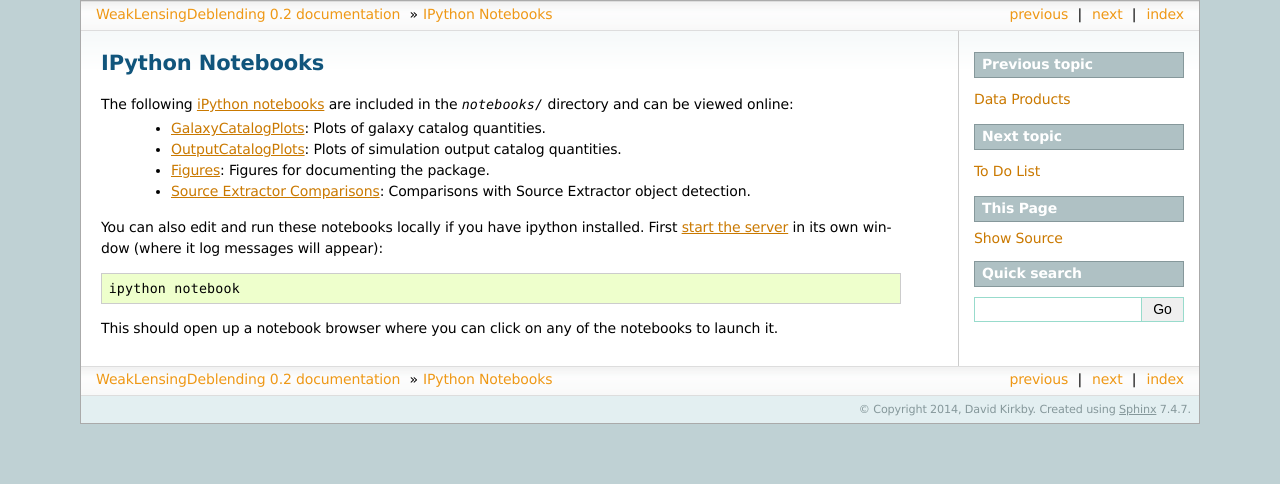
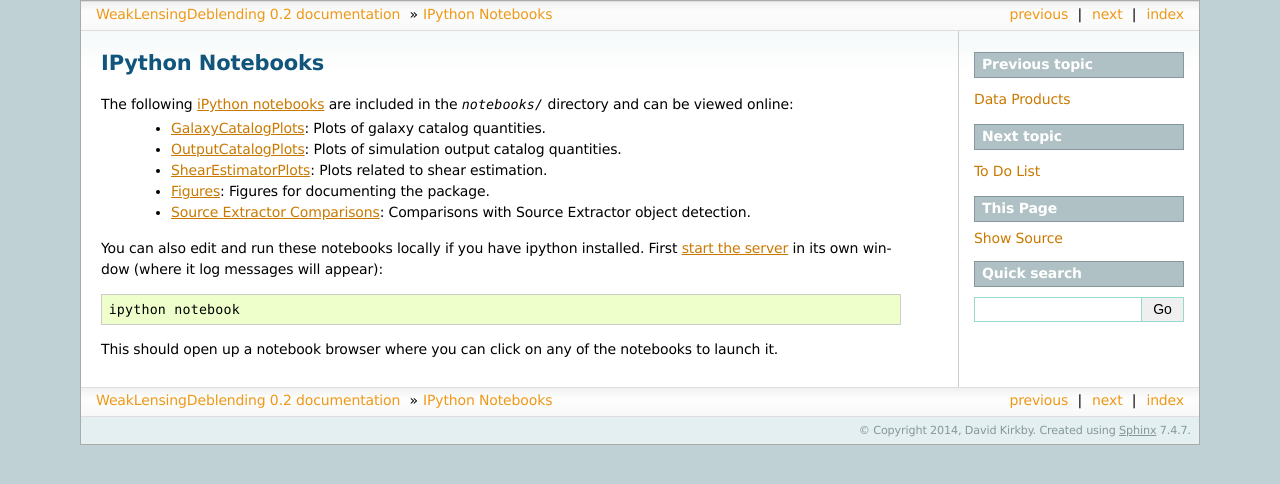
Before and after one commit to LSSTDESC/WeakLensingDeblending, a Sphinx documentation site: the page built from docs/notebooks.rst, in a window 1280 px wide. Shown: the top 484 px of the page. Built offline with Sphinx 7.4.7, drawn with Linux system fonts in a browser that asks for light colours.

Commit message:
Start a new ipython notebook for shear estimator plots

```diff
--- a/docs/notebooks.rst
+++ b/docs/notebooks.rst
@@ -4,6 +4,7 @@ IPython Notebooks
 The following `iPython notebooks <http://ipython.org/notebook.html>`_ are included in the `notebooks/` directory and can be viewed online:
  * `GalaxyCatalogPlots <http://nbviewer.ipython.org/github/DarkEnergyScienceCollaboration/WeakLensingDeblending/blob/master/notebooks/GalaxyCatalogPlots.ipynb>`_: Plots of galaxy catalog quantities.
  * `OutputCatalogPlots <http://nbviewer.ipython.org/github/DarkEnergyScienceCollaboration/WeakLensingDeblending/blob/master/notebooks/OutputCatalogPlots.ipynb>`_: Plots of simulation output catalog quantities.
+ * `ShearEstimatorPlots <http://nbviewer.ipython.org/github/DarkEnergyScienceCollaboration/WeakLensingDeblending/blob/master/notebooks/ShearEstimatorPlots.ipynb>`_: Plots related to shear estimation.
  * `Figures <http://nbviewer.ipython.org/github/DarkEnergyScienceCollaboration/WeakLensingDeblending/blob/master/notebooks/Figures.ipynb>`_: Figures for documenting the package.
  * `Source Extractor Comparisons <http://nbviewer.ipython.org/github/DarkEnergyScienceCollaboration/WeakLensingDeblending/blob/master/notebooks/SEXtractorComparisons.ipynb>`_: Comparisons with Source Extractor object detection.
 
```
Also changed, not shown: 1 other file.
